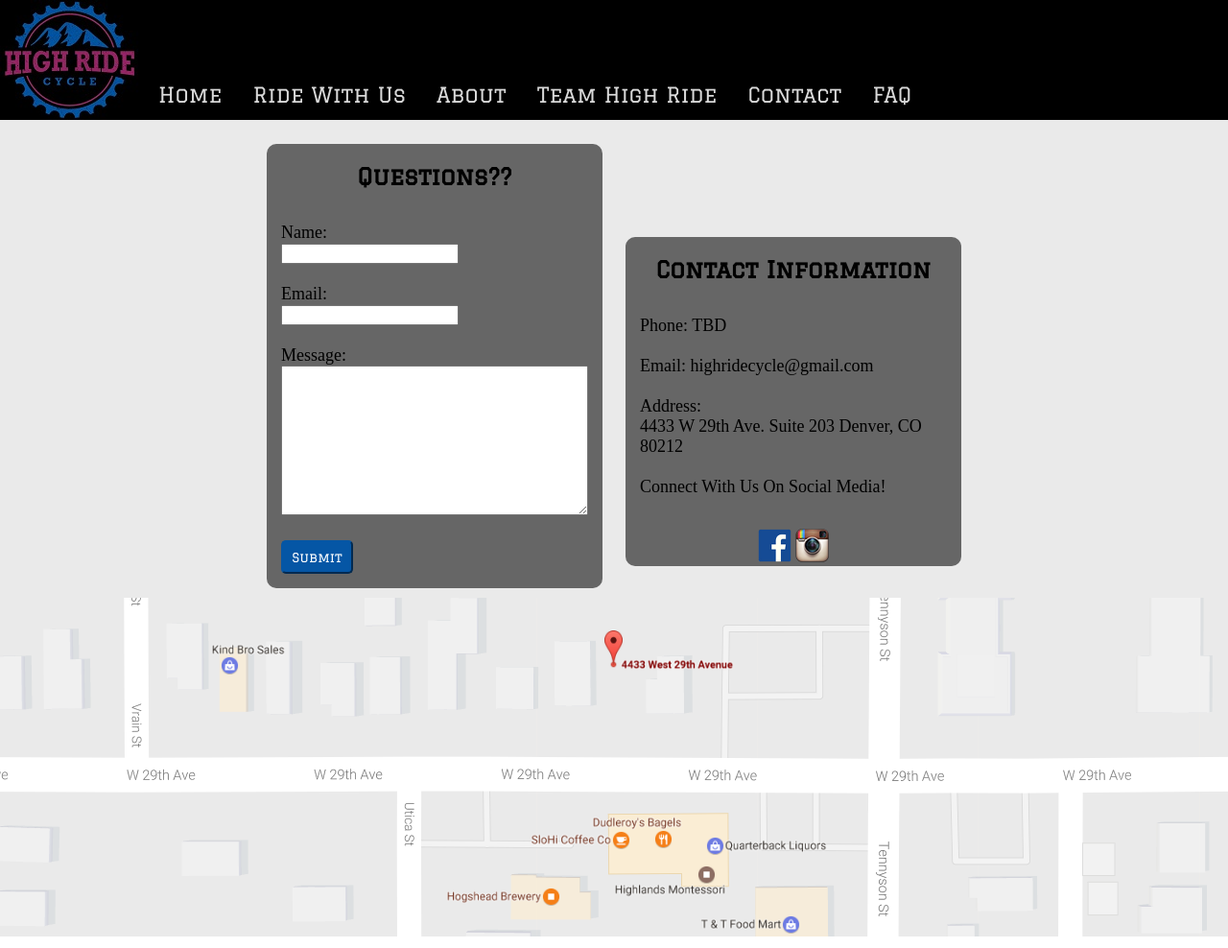
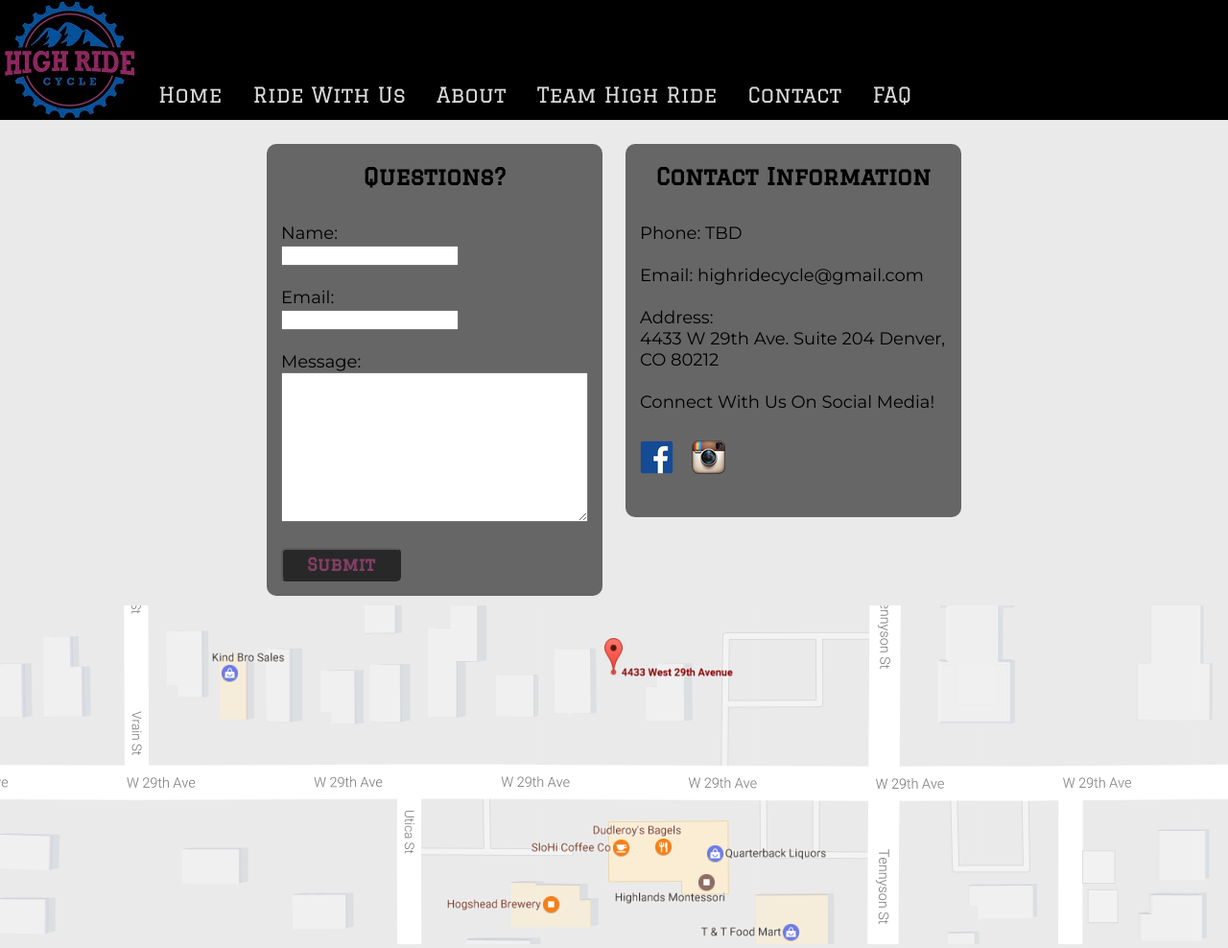
Before and after one commit to bmdumoulin10/high-ride-cycle, a website: page public/contact.html in a window 1280 px wide. Shown: the top 988 px of the page at 96% size. Drawn offline with Linux system fonts and the light colour scheme.

Commit message:
made client updates to styles

```diff
--- a/public/contact.html
+++ b/public/contact.html
@@ -7,7 +7,7 @@
 
     <!-- External fonts used on this site -->
     <link href="https://fonts.googleapis.com/css?family=Graduate" rel="stylesheet">
-
+    <link href="https://fonts.googleapis.com/css?family=Montserrat" rel="stylesheet">
     <link rel='stylesheet' href='main.css'>
   </head>
 
@@ -35,7 +35,7 @@
   <body>
     <div class="contact">
       <div class="questions contactInfo">
-        <h2 class='construction'>Questions??</h3>
+        <h2 class='construction'>Questions?</h3>
         <form class="">
           Name: <br>
           <input type="text" name="name"><br><br>
@@ -52,14 +52,14 @@
         <p class='info'>Phone: TBD <br><br>
           Email: highridecycle@gmail.com<br><br>
           Address: <br>
-          4433 W 29th Ave. Suite 203 Denver, CO 80212 <br><br>
-          Connect With Us On Social Media!</p>
-          <a href="https://www.facebook.com/HighRideCycle/" target='_blank'><img src="images/facebook.png" alt="Facebook Link"></a>
-          <a href="https://www.instagram.com/highridecycle/" target='_blank'><img src="images/instagram.png" alt="Instagram Link"></a>
+          4433 W 29th Ave. Suite 204 Denver, CO 80212 <br><br>
+          Connect With Us On Social Media! <br><br>
+          <a href="https://www.facebook.com/HighRideCycle/" target='_blank'><img src="images/facebook.png" class='facebook' alt="Facebook Link"></a>
+          <a href="https://www.instagram.com/highridecycle/" target='_blank'><img src="images/instagram.png" class='insta' alt="Instagram Link"></a></p>
       </div>
     </div>
     <div class="mapPic">
-      <img src="images/googleMap.png" alt="Map Location of High Ride Cycle">
+      <a href="https://www.google.com/maps/place/4433+W+29th+Ave+%23204,+Denver,+CO+80212/@39.758758,-105.0470387,17z/data=!3m1!4b1!4m5!3m4!1s0x876b876f9b2733cb:0xbf97de3d58088d50!8m2!3d39.758758!4d-105.04485" target='_blank'><img src="images/googleMap.png" alt="Map Location of High Ride Cycle"></a>
     </div>
   </body>
 </html>
--- a/public/main.css
+++ b/public/main.css
@@ -7,7 +7,7 @@
   font-size: 18px;
   padding: 0 15px 15px 15px;
   text-align: justify;
-  font-family: serif;
+  font-family: 'Montserrat', sans-serif;
 }
 
 .construction{
@@ -121,6 +121,7 @@ li a:hover {
 
 .teamPics{
   display: inline-block;
+  margin: 10px;
 }
 
 /*h1 for team ride high page*/
@@ -136,6 +137,7 @@ li a:hover {
 .contact{
   text-align: center;
   background-color: #EAEAEA;
+  vertical-align: top;
 }
 
 .questions{
@@ -143,6 +145,7 @@ li a:hover {
   width: 350px;
   border-radius: 10px;
   margin: 10px;
+  vertical-align: top;
 }
 
 .contactInfo{
@@ -152,7 +155,7 @@ li a:hover {
 
 form{
   text-align: left;
-  font-family: serif;
+  font-family: 'Montserrat', sans-serif;
   padding: 15px;
   font-size: 18px;
 }
@@ -164,17 +167,24 @@ form{
 
 .questionsButton{
   height: 35px;
-  width: 75px;
-  background-color: #0556a5;
-  border-color: #0556a5;
+  width: 125px;
+  background-color: black;
+  border-color: black;
+  opacity: .6;
   border-radius: 5px;
   font-family: 'Graduate';
-  color: white;
+  color: #972563;
+  font-size: 18px;
+  font-weight: bold;
+}
+
+.questionsButton:hover{
+  color: #0556a5;
 }
 
 .info{
   text-align: left;
-  font-family: serif;
+  font-family: 'Montserrat', sans-serif;
   padding: 15px;
   font-size: 18px;
 }
@@ -197,9 +207,25 @@ form{
 }
 
 .faqFont{
-  font-family: serif;
+  font-family: 'Montserrat', sans-serif;
 }
 
 .faqTitle{
   margin-bottom: 0;
 }
+
+.mapPic{
+  text-align: center;
+  background-color: #EAEAEA;
+}
+
+.socialMedia{
+  text-align: center;
+}
+
+.facebook{
+  margin: 7px 7px 7px 0px;
+}
+.insta{
+  margin: 7px;
+}
```
Also changed, not shown: public/about.html (+1 -1 lines), public/faq.html (+1 -1 lines), public/index.html (+1 -1 lines), public/ride.html (+1 -1 lines), public/team.html (+4 -3 lines).
